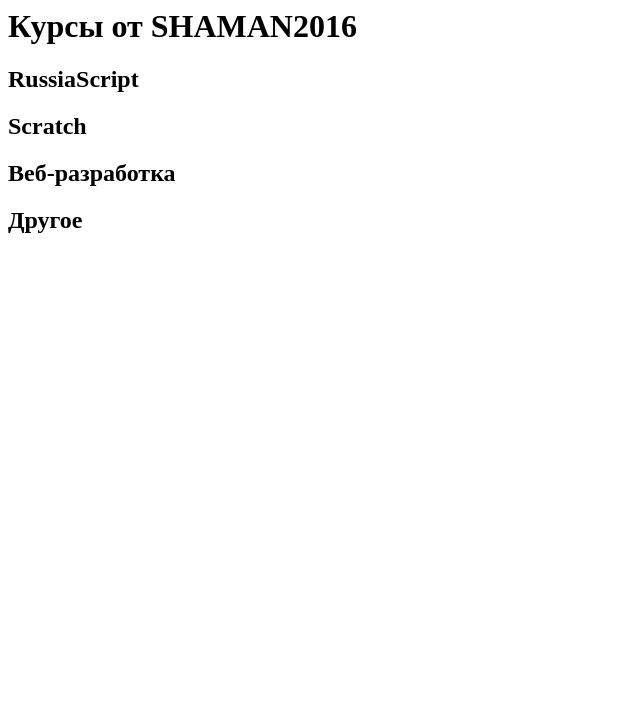
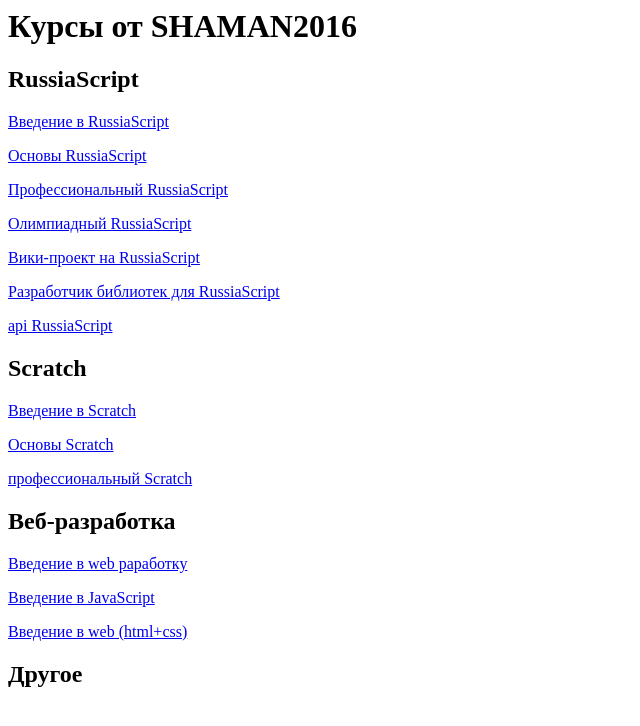
Before and after one commit to shaman2016scratch/shaman2016scratch.github.io, a plain HTML site: page courses/index.html in a window 1280 px wide. Shown: the whole page, without its empty margins (0-640 px from the left). Drawn offline with Linux system fonts and the light colour scheme.

Commit message:
Update index.html

```diff
--- a/courses/index.html
+++ b/courses/index.html
@@ -5,8 +5,21 @@
   <body>
     <h1>Курсы от SHAMAN2016</h1>
     <h2>RussiaScript</h2>
+    <p><a href="/courses/1/">Введение в RussiaScript</a></p>
+    <p><a href="/courses/2/">Основы RussiaScript</a></p>
+    <p><a href="/courses/3/">Профессиональный RussiaScript</a></p>
+    <p><a href="/courses/4/">Олимпиадный RussiaScript</a></p>
+    <p><a href="/courses/5/">Вики-проект на RussiaScript</a></p>
+    <p><a href="/courses/6/">Разработчик библиотек для RussiaScript</a></p>
+    <p><a href="/courses/7/">api RussiaScript</a></p>
     <h2>Scratch</h2>
+    <p><a href="/courses/8/">Введение в Scratch</a></p>
+    <p><a href="/courses/9/">Основы Scratch</a></p>
+    <p><a href="/courses/10/">профессиональный Scratch</a></p>
     <h2>Веб-разработка</h2>
+    <p><a href="/courses/11/">Введение в web раработку</a></p>
+    <p><a href="/courses/12/">Введение в JavaScript</a></p>
+    <p><a href="/courses/13/">Введение в web (html+css)</a></p>
     <h2>Другое</h2>
   </body>
 </html>
```
